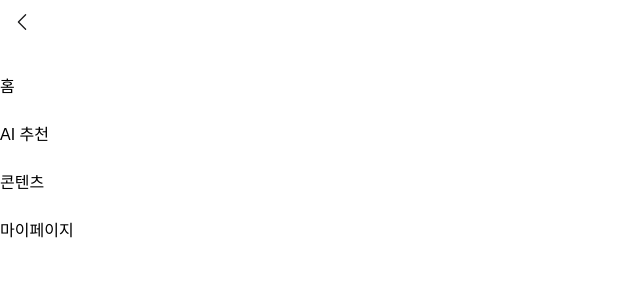
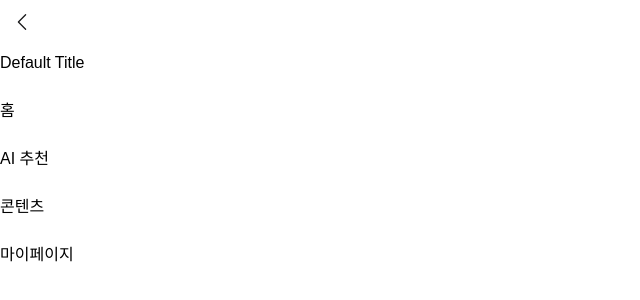
Before and after one commit to Sport-Us/FE, a Next.js app: page /content/1 in a window 1280 px wide. Shown: the top 300 px of the page, without its empty margins (0-640 px from the left). Built offline with nearby package versions, Linux system fonts and the light colour scheme.

Commit message:
Fix: 타입 오류 수정

```diff
--- a/src/app/content/[id]/page.tsx
+++ b/src/app/content/[id]/page.tsx
@@ -1,10 +1,12 @@
 "use client";
 
+import { useSearchParams } from "next/navigation";
 import Header from "../../components/Header";
 import Footer from "../../components/Footer";
 
-export default function ContentDetail({ searchParams }: { searchParams: { title: string } }) {
-  const contentTitle = searchParams.title;
+export default function ContentDetail() {
+  const searchParams = useSearchParams();
+  const contentTitle = searchParams.get("title") || "Default Title";
 
   return (
     <div className="flex flex-col items-center w-full h-screen bg-white">
```
